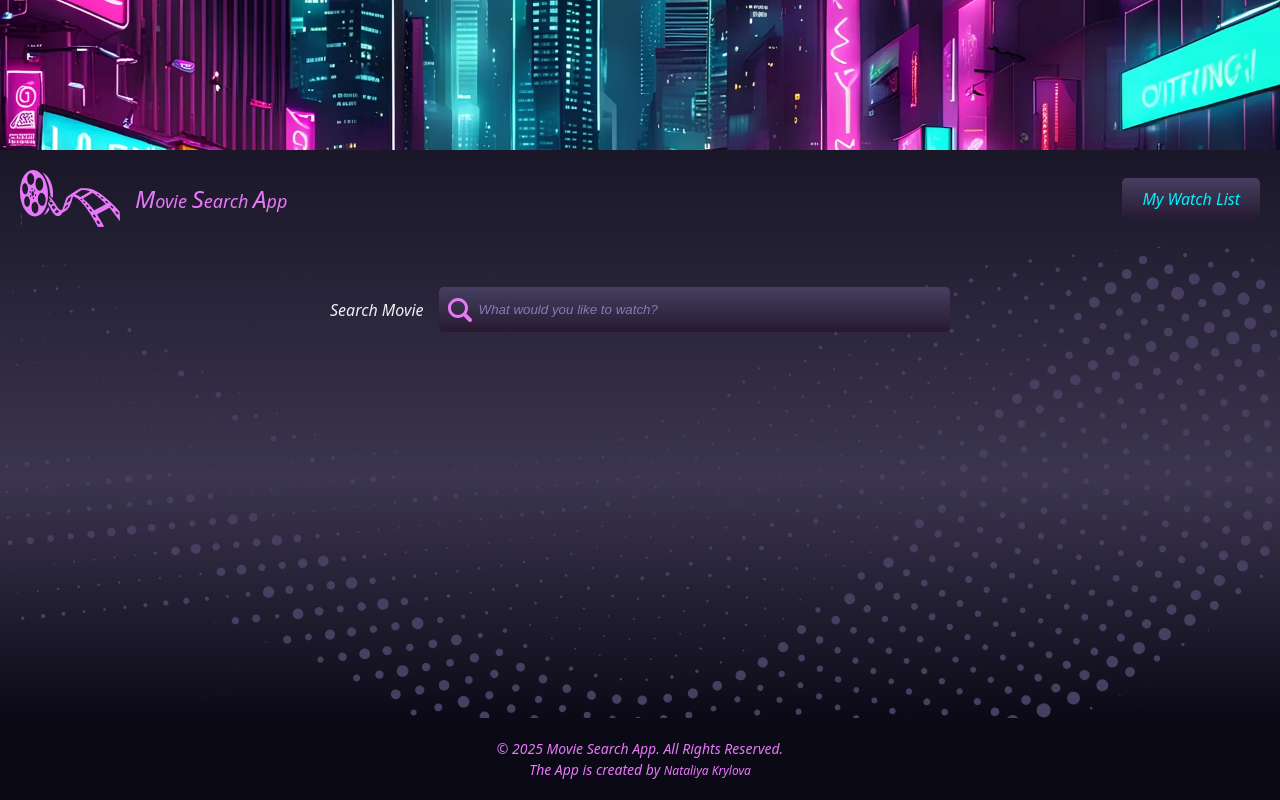
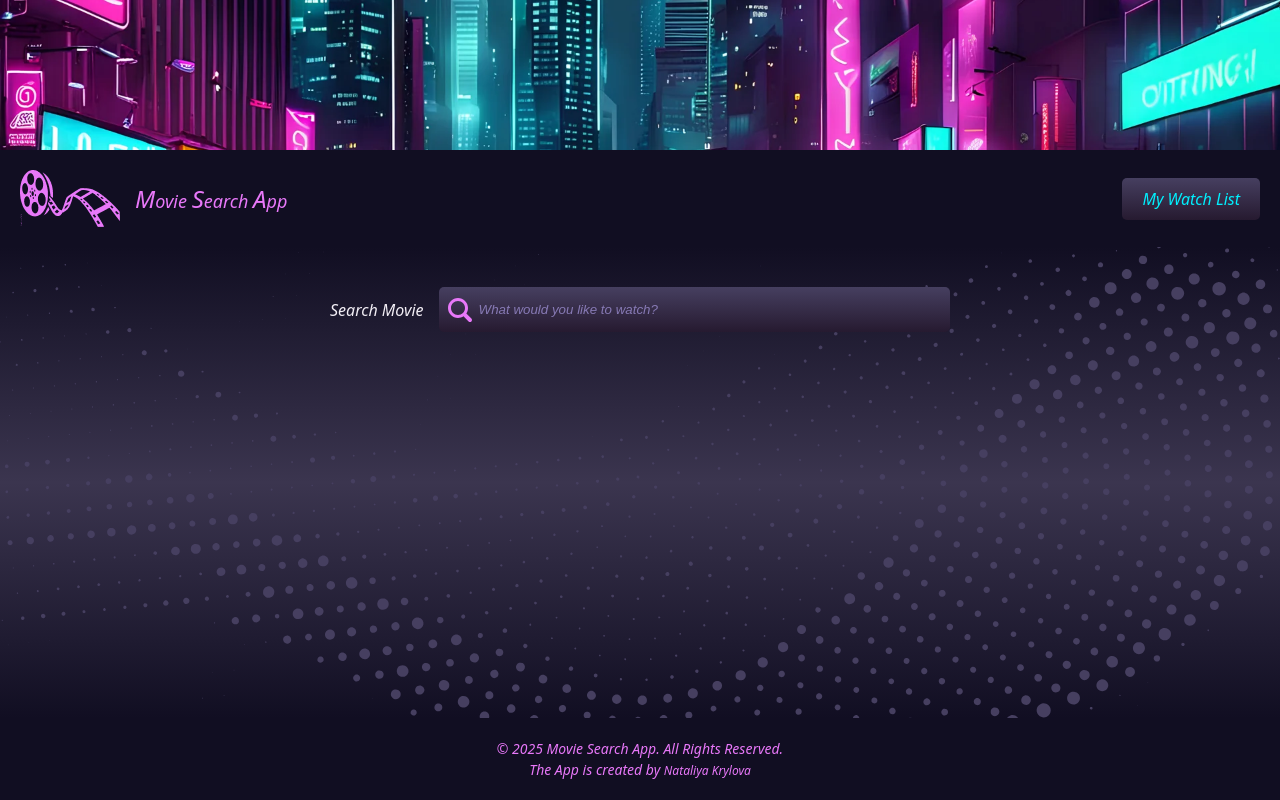
Before and after one commit to NataliItaly/react-movie-search-app, a React (Vite) app: page / in a window 1280 px wide. Built offline with nearby package versions, Linux system fonts and the light colour scheme.

Commit message:
feat: add css styles

```diff
--- a/src/App.css
+++ b/src/App.css
@@ -79,7 +79,8 @@
 
 .main {
   flex-grow: 1;
-  background: url(./assets/bg-3.svg) center/100%;
+  background: url(./assets/bg-3.svg) center/100%,
+    linear-gradient(to bottom, #110e22, #3b354f, #110e22);
   padding: 40px 20px;
 }
 
@@ -102,10 +103,26 @@
 
 .form__label::before {
   content: "";
-  width: 24px;
-  height: 24px;
+  width: calc(100% - 106px);
+  height: 100%;
   position: absolute;
-  right: 15px;
+  left: 106px;
+  background: linear-gradient(#261a30, #463f60);
+  opacity: 0;
+  border-radius: 5px;
+  -webkit-border-radius: 5px;
+  -moz-border-radius: 5px;
+  -ms-border-radius: 5px;
+  -o-border-radius: 5px;
+  transition: 1s;
+  -webkit-transition: 1s;
+  -moz-transition: 1s;
+  -ms-transition: 1s;
+  -o-transition: 1s;
+}
+
+.form__label:hover::before {
+  opacity: 1;
 }
 
 .form__label-text {
@@ -118,8 +135,9 @@
   color: #fff;
   background: url(./assets/search-icon.svg) no-repeat 5px center,
     linear-gradient(#463f60, #261a30);
-
   border-radius: 5px;
+  position: relative;
+  z-index: 1;
   -webkit-border-radius: 5px;
   -moz-border-radius: 5px;
   -ms-border-radius: 5px;
@@ -131,7 +149,8 @@
   -o-transition: background 0.6s;
 }
 
-.form__input:hover {
+.form__label:hover .form__input {
+  background: url(./assets/search-icon.svg) no-repeat 5px center, transparent;
 }
 
 input[type="search"]::-webkit-search-cancel-button {
@@ -173,6 +192,13 @@ input[type="search"]::-webkit-search-cancel-button {
 
 .movie__data {
   width: 400px;
+  padding: 20px;
+  background: rgba(30, 25, 42, 0.9);
+  border-radius: 10px;
+  -webkit-border-radius: 10px;
+  -moz-border-radius: 10px;
+  -ms-border-radius: 10px;
+  -o-border-radius: 10px;
 }
 
 .movie__title {
--- a/src/index.css
+++ b/src/index.css
@@ -33,14 +33,9 @@
 
 body {
   min-height: 100vh;
-  background-image: linear-gradient(
-    to bottom,
-    #0b0916,
-    #3b354f 60%,
-    #0b0916 90%
-  );
   color: var(--main-color);
   font-style: italic;
+  background: #110e22;
 }
 
 #root {
```
